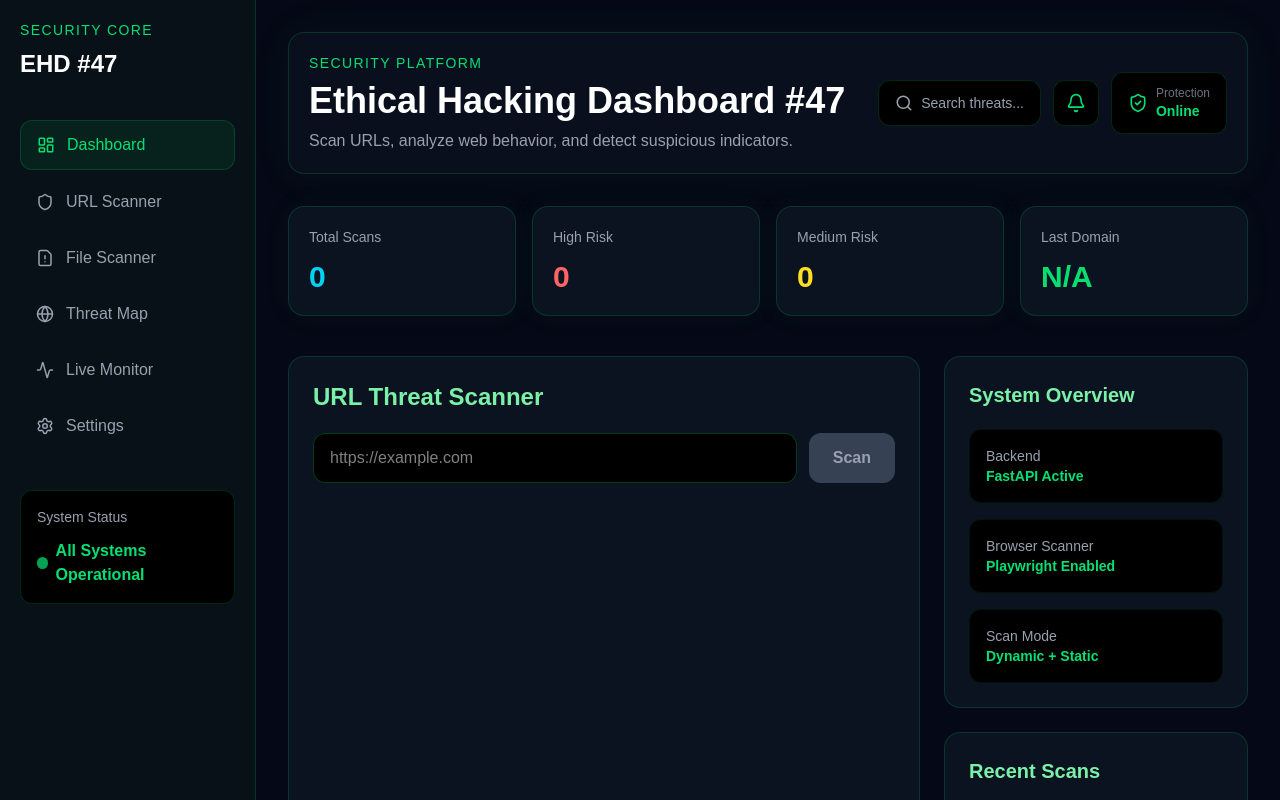
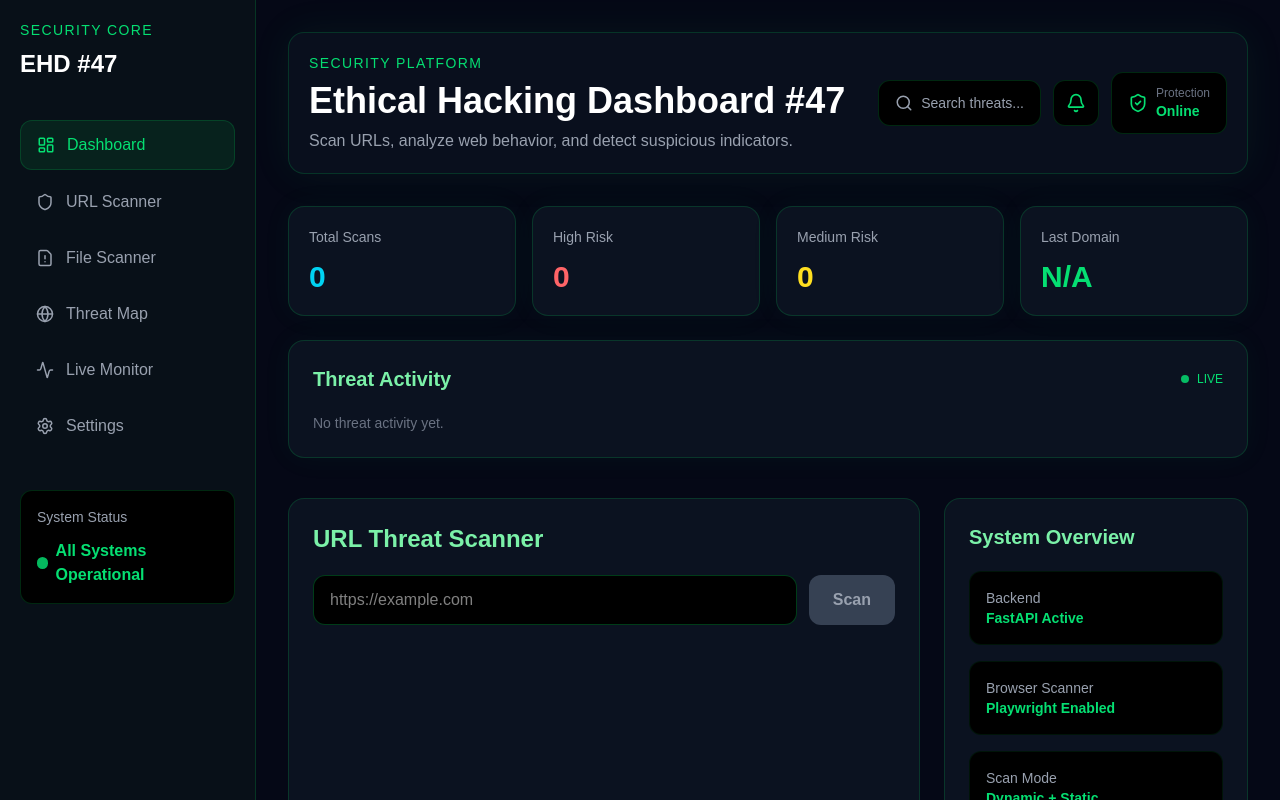
Before and after one commit to RavshanSean/ethical-hacking-dashboard-47, a Next.js app in the folder frontend/: page / in a window 1280 px wide. Shown: the top 800 px of the page. Built offline with nearby package versions, Linux system fonts and the light colour scheme.

Commit message:
Added threat activity feed

```diff
--- a/frontend/src/app/page.tsx
+++ b/frontend/src/app/page.tsx
@@ -1,4 +1,5 @@
 "use client";
+import ThreatActivity from "../components/ThreatActivity";
 import StatsCards from "../components/StatsCards";
 import DashboardHeader from "../components/DashboardHeader";
 import Sidebar from "../components/Sidebar";
@@ -127,6 +128,10 @@ export default function Home() {
             scanHistory={scanHistory}
             lastDomain={result?.domain}
           />
+        </div>
+
+        <div className="mt-6">
+          <ThreatActivity scanHistory={scanHistory} />
         </div>
 
         <div className="mt-10 grid grid-cols-1 lg:grid-cols-3 gap-6">
--- /dev/null
+++ b/frontend/src/components/ThreatActivity.tsx
@@ -0,0 +1,68 @@
+type ActivityItem = {
+  domain: string;
+  threat: string;
+  time: string;
+};
+
+type Props = {
+  scanHistory: ActivityItem[];
+};
+
+export default function ThreatActivity({
+  scanHistory,
+}: Props) {
+  return (
+    <div className="rounded-2xl border border-green-500/20 bg-[#0b1220] p-6 shadow-[0_0_30px_rgba(34,197,94,0.05)]">
+      <div className="flex items-center justify-between">
+        <h2 className="text-xl font-semibold text-green-300">
+          Threat Activity
+        </h2>
+
+        <div className="flex items-center gap-2 text-xs text-green-400">
+          <div className="h-2 w-2 rounded-full bg-green-400 animate-pulse" />
+          LIVE
+        </div>
+      </div>
+
+      <div className="mt-5 space-y-3">
+        {scanHistory.length === 0 ? (
+          <p className="text-sm text-gray-500">
+            No threat activity yet.
+          </p>
+        ) : (
+          [...scanHistory]
+            .reverse()
+            .slice(0, 5)
+            .map((scan, index) => (
+              <div
+                key={index}
+                className="rounded-xl border border-green-500/10 bg-black p-4"
+              >
+                <div className="flex items-center justify-between">
+                  <p className="font-medium text-white">
+                    {scan.domain}
+                  </p>
+
+                  <span
+                    className={`text-xs font-bold ${
+                      scan.threat.includes("HIGH")
+                        ? "text-red-400"
+                        : scan.threat.includes("MEDIUM")
+                        ? "text-yellow-300"
+                        : "text-green-400"
+                    }`}
+                  >
+                    {scan.threat}
+                  </span>
+                </div>
+
+                <p className="mt-2 text-xs text-gray-500">
+                  Scan completed at {scan.time}
+                </p>
+              </div>
+            ))
+        )}
+      </div>
+    </div>
+  );
+}
```
